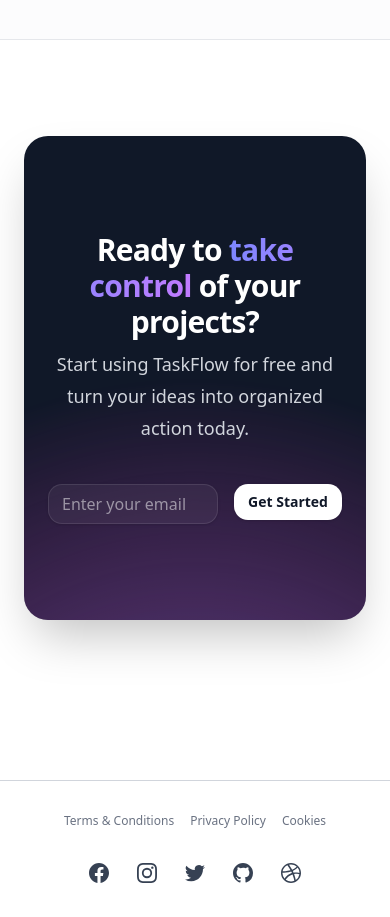
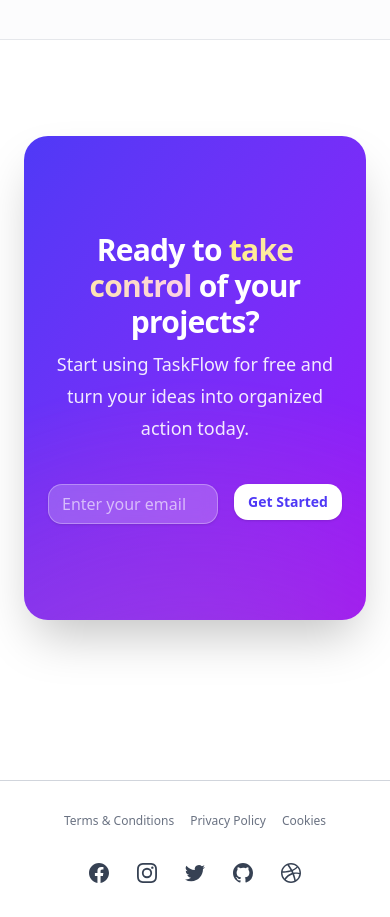
Before and after one commit to RAVELOSONandritiana/taskflow, a SvelteKit app: page / in a window 390 px wide. Shown: the part 5180-6097 px from the top of the page. Built offline with nearby package versions, Linux system fonts and the light colour scheme.

Commit message:
fix color

```diff
--- a/src/routes/(public)/+page.svelte
+++ b/src/routes/(public)/+page.svelte
@@ -515,18 +515,18 @@
 			{#if ctaVisible}
 				<div class="mx-auto max-w-7xl px-6 lg:px-8" in:fade={{ duration: 1000 }}>
 					<div
-						class="relative isolate overflow-hidden rounded-3xl bg-gray-900 px-6 py-24 shadow-2xl sm:px-24 xl:py-32"
+						class="relative isolate overflow-hidden rounded-3xl bg-gradient-to-br from-indigo-600 to-purple-600 px-6 py-24 shadow-2xl sm:px-24 xl:py-32 dark:from-indigo-900 dark:to-purple-900"
 						in:fly={{ y: 50, duration: 1000, easing: backOut }}
 					>
 						<h2
 							class="mx-auto max-w-2xl text-center text-3xl font-bold tracking-tight text-white sm:text-4xl"
 						>
 							Ready to <span
-								class="bg-gradient-to-r from-indigo-400 to-purple-400 bg-clip-text text-transparent"
+								class="bg-gradient-to-r from-yellow-200 to-pink-200 bg-clip-text text-transparent dark:from-indigo-200 dark:to-purple-200"
 								>take control</span
 							> of your projects?
 						</h2>
-						<p class="mx-auto mt-2 max-w-xl text-center text-lg leading-8 text-gray-300">
+						<p class="mx-auto mt-2 max-w-xl text-center text-lg leading-8 text-white/90">
 							Start using TaskFlow for free and turn your ideas into organized action today.
 						</p>
 						<form class="mx-auto mt-10 flex max-w-md gap-x-4">
@@ -537,12 +537,12 @@
 								type="email"
 								autocomplete="email"
 								required
-								class="min-w-0 flex-auto rounded-xl border-0 bg-white/5 px-3.5 py-2 text-white shadow-sm ring-1 ring-white/10 ring-inset focus:ring-2 focus:ring-white focus:ring-inset sm:text-sm sm:leading-6"
+								class="min-w-0 flex-auto rounded-xl border-0 bg-white/20 px-3.5 py-2 text-white shadow-sm ring-1 ring-white/30 backdrop-blur-sm ring-inset placeholder:text-white/60 focus:ring-2 focus:ring-white focus:ring-inset sm:text-sm sm:leading-6"
 								placeholder="Enter your email"
 							/>
 							<ShadButton
 								type="submit"
-								class="flex-none rounded-xl bg-white px-3.5 py-2.5 text-sm font-semibold text-gray-900 shadow-sm hover:bg-gray-100 focus-visible:outline focus-visible:outline-2 focus-visible:outline-offset-2 focus-visible:outline-white"
+								class="flex-none rounded-xl bg-white px-3.5 py-2.5 text-sm font-semibold text-indigo-600 shadow-sm hover:bg-gray-100 focus-visible:outline focus-visible:outline-2 focus-visible:outline-offset-2 focus-visible:outline-white"
 							>
 								Get Started
 							</ShadButton>
```
